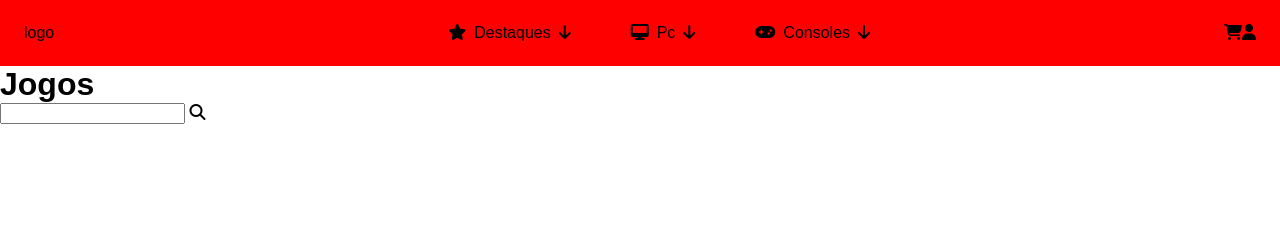
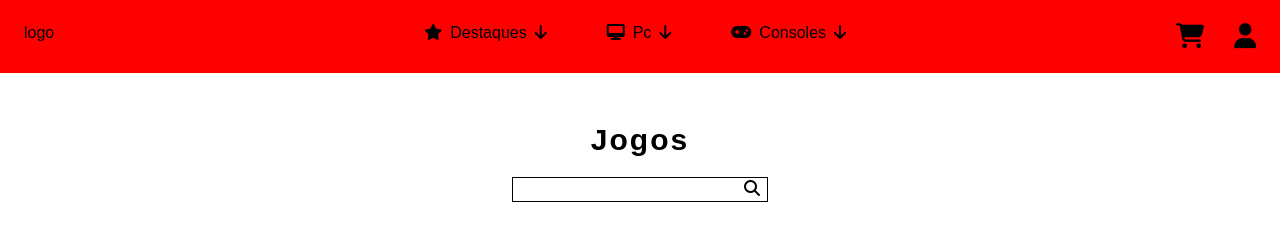
Before and after one commit to EvertonSalles/game-site, a plain HTML site: page index2.html in a window 1280 px wide. Drawn offline with Linux system fonts and the light colour scheme.

Commit message:
transition arrow

```diff
--- a/index2.html
+++ b/index2.html
@@ -29,15 +29,15 @@
        <a href="#">
         <i class="fa-solid fa-desktop"></i>
         <li>Pc</li>
-        <i class="fa-solid fa-arrow-down"></i>
+        <i class="fa-solid fa-arrow-down" ></i>
      </a>
    </div>
 
    <div class="console">
-       <a href="#">
+        <a href="#">
         <i class="fa-solid fa-gamepad"></i>
         <li>Consoles</li>
-        <i class="fa-solid fa-arrow-down"></i>
+        <i class="fa-solid fa-arrow-down" ></i>
     </a>
     </div>
 
@@ -51,9 +51,17 @@
 </header>
 <div class="container">
 
+<div class="tittle">
 <h1>Jogos</h1>
+<div class="position">
 <input type="search">
-<i class="fa-solid fa-magnifying-glass"></i>
+<a href="#"><i id="search"  class="fa-solid fa-magnifying-glass"></i></a>
+</div><!--POSITION-->
+</div><!--TITTLE-->
+
+<div class="slidershow">
+
+</div><!--SLIDERSHOW-->
 
 </div> <!--CONTAINER-->
     <script src="script.js"></script>
--- a/style2.css
+++ b/style2.css
@@ -9,8 +9,21 @@ header{
     display: flex;
     justify-content: space-between;
     padding: 24px;
+  /*  position: fixed;
+    width: 100%;
+    top: 0;*/
+}
 
+header .fa-arrow-down{
+    transition: transform 0.2s ease;
+    display: inline-block;
 }
+
+header a:hover .fa-arrow-down {
+    transform: rotate(180deg);
+}
+
+
 
 .logo{
     cursor: pointer;
@@ -29,5 +42,36 @@ ul{
 
 .icons{
     display: flex;
+    gap: 30px;
+    font-size: 25px;
+}
 
+.tittle{
+    margin: 50px auto;
+    text-align: center;
+}h1{
+    font-size: 30px;
+    letter-spacing: 2px;
 }
+.position{
+    position: relative;
+    width: 20%;
+    padding: 20px;
+    margin: 0 auto;
+    display: flex;
+    justify-content: space-evenly;
+}input{
+    position: absolute;
+    height: 25px;
+    width: 100%;
+    margin: 0 auto;
+    display: flex;
+    cursor: pointer;
+    outline: none;
+    border: 1px solid black;
+}#search{
+    position: absolute;
+    right: 8px;
+    bottom: 1px;
+    display: flex;
+}
```
